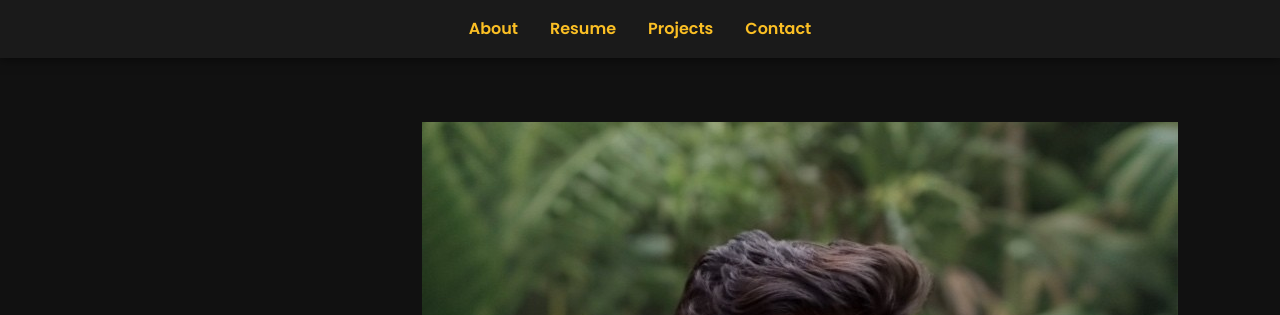
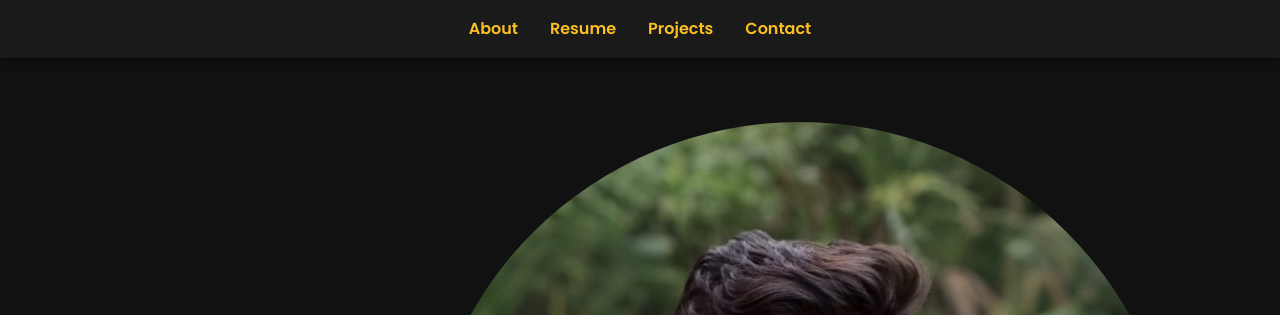
Before and after one commit to udaykiran2504/udaykiran2504.github.io, a plain HTML site: page index.html in a window 1280 px wide. Shown: the top 315 px of the page. Drawn offline with nearby package versions, Linux system fonts and the light colour scheme.

Commit message:
Update style.css

```diff
--- a/style.css
+++ b/style.css
@@ -56,6 +56,12 @@ p {
   padding: 4rem 8%;
   background-color: #111;
 }
+.hero-img img,
+.about-left img {
+  border-radius: 50%;
+  object-fit: cover;
+}
+
 
 .hero-text {
   flex: 1;
```
